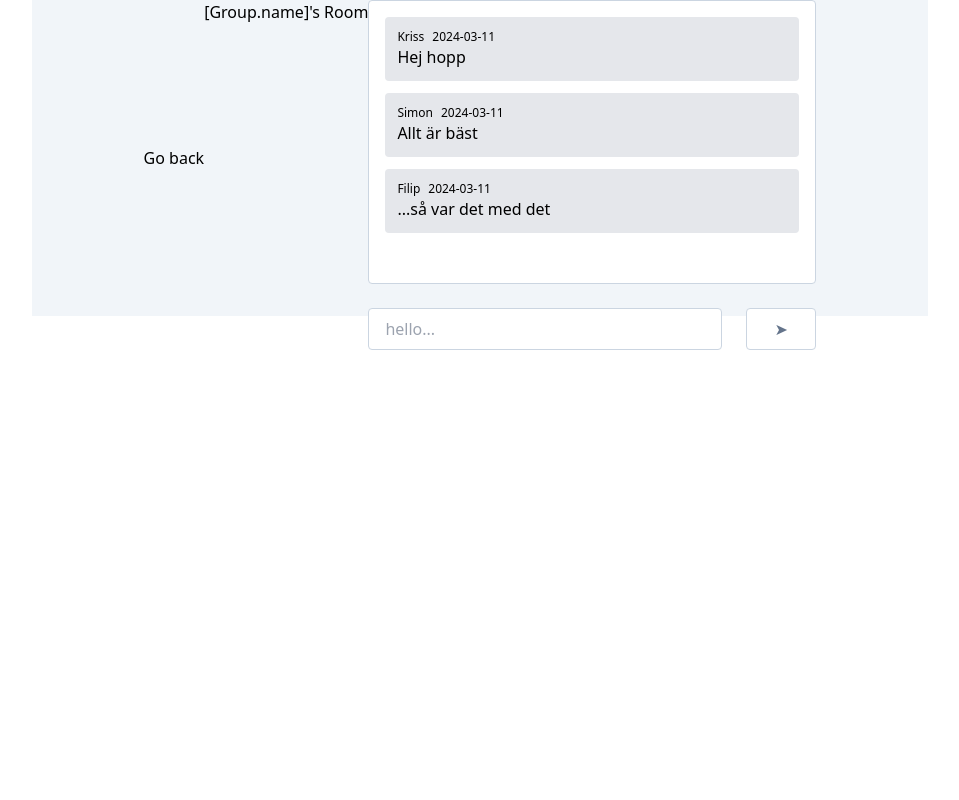
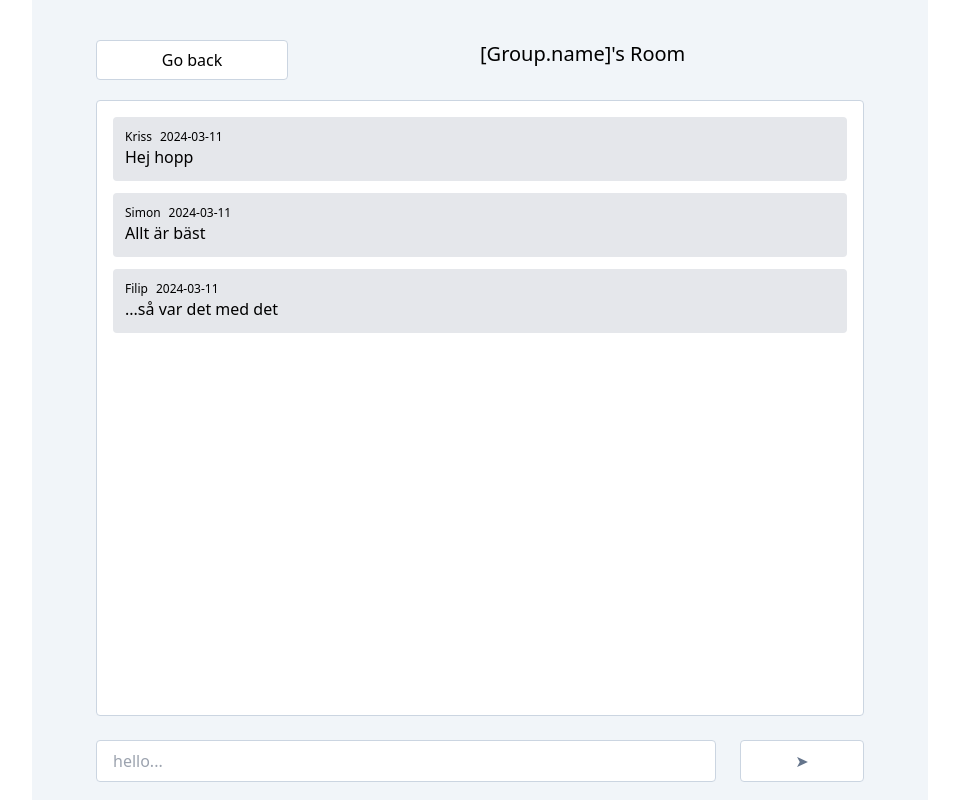
Before and after one commit to silvertejp89/SocketChat, a React (Vite) app in the folder frontend/: page /Group in a window 1280 px wide. Shown: the whole page, without its empty margins (160-1119 px from the left). Built offline with nearby package versions, Linux system fonts and the light colour scheme.

Commit message:
skeleton done

```diff
--- a/frontend/src/components/ChatComponent.tsx
+++ b/frontend/src/components/ChatComponent.tsx
@@ -23,8 +23,8 @@ export const ChatComponent = () => {
     },
   ];
   return (
-    <div className="w-1/2  flex-col">
-      <div className="bg-white w-full  min-h-[90%] mb-6 rounded flex flex-col gap-3 p-4 border border-slate-300">
+    <div className="flex-col h-full">
+      <div className="bg-white w-full  h-[90%] mb-6 rounded flex flex-col gap-3 p-4 border border-slate-300">
         {messageList.map((message) => (
           <MessageComponent message={message} key={message.id} />
         ))}
--- a/frontend/src/pages/Global.tsx
+++ b/frontend/src/pages/Global.tsx
@@ -24,8 +24,9 @@ export const Global = () => {
 
           <GroupList />
         </div>
-
-        <ChatComponent />
+        <div className="w-1/2 min-h-[95%]">
+          <ChatComponent />
+        </div>
       </div>
     </section>
   );
--- a/frontend/src/pages/Group.tsx
+++ b/frontend/src/pages/Group.tsx
@@ -3,15 +3,16 @@ import { ChatComponent } from "../components/ChatComponent";
 
 export const Group = () => {
   return (
-    <>
-      <div className="flex justify-between">
-        <button>
+    <section className="h-screen w-full py-10 px-16">
+      <div className="flex justify-between mb-5">
+        <button className="bg-white w-1/4 h-10 rounded border border-slate-300">
           <Link to="/global">Go back</Link>
         </button>
-        <div>[Group.name]'s Room</div>
+        <div className="w-2/4 text-xl">[Group.name]'s Room</div>
       </div>
-
-      <ChatComponent />
-    </>
+      <div className="w-full h-[95%]  ">
+        <ChatComponent />
+      </div>
+    </section>
   );
 };
```
